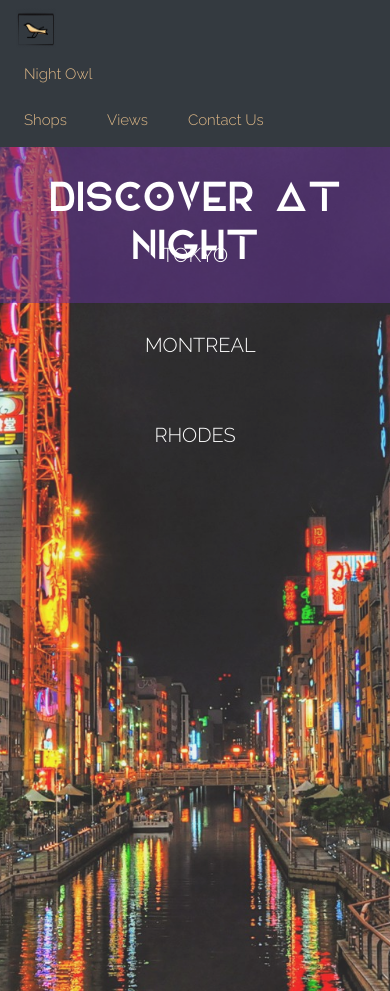
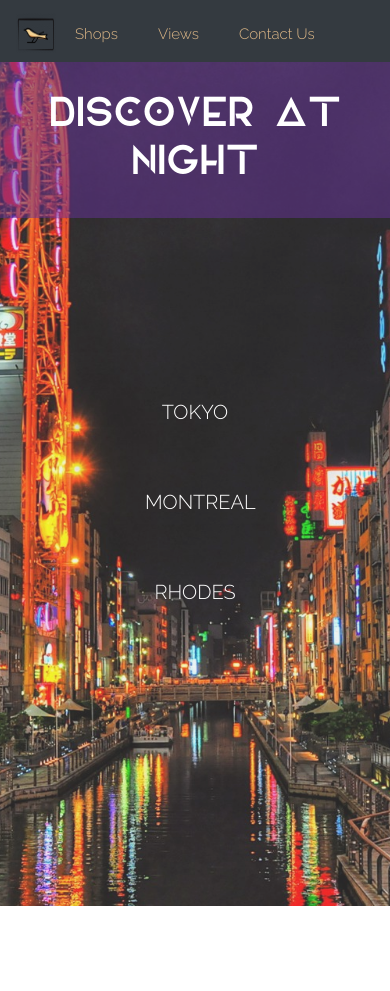
Before and after one commit to caitlinmb/Night-Owl, a plain HTML site: page index.html in a window 390 px wide. After the commit the page ends 906 px from the top, so only its background shows below. Drawn offline with nearby package versions, Linux system fonts and the light colour scheme.

Commit message:
more responsive

```diff
--- a/index.html
+++ b/index.html
@@ -16,7 +16,7 @@
                 <img src="icons/hieroglyphs_5-512.png" width="40" height="40" class="navbar-brand d-inline-block align-top" id="owl">
 <ul class="navbar-nav mr-auto">
         <li class="nav-item">
-                <a class="nav-link" href="#">Night Owl</a>
+                <a class="nav-link" href="#" id="name">Night Owl</a>
               </li>
 </ul>
 <ul class="navbar-nav ml-auto">
--- a/owl.css
+++ b/owl.css
@@ -111,11 +111,14 @@ body, html {
      text-align: center;
      display: block;
      position: absolute;
-     margin-top: -140px;
-     top: 45%;
+     top: 42%;
+
 
     }
 
+    #name {
+        display: none;
+    }
     .section {
         font-size: 20px;
     }
@@ -125,9 +128,57 @@ body, html {
 
     }
 
+    .navbar-nav {
+        display: inline-flex;
+        padding-right: 25px;
+    }
+
+    .navbar-brand {
+        margin-top: 5px;
+    }
+
+
+
+
  /*   #owl  {
         margin-left: 26px;
         margin-right: 15px;
     }*/
 
 }
+
+@media only screen and (max-width: 415px) {
+
+    .homepg {
+     text-align: center;
+     display: block;
+     position: absolute;
+     top: 50%;
+
+    }
+
+    .navbar-nav {
+        padding: 0px !important;
+        display: inline-flex;
+    }
+}
+
+@media only screen and (max-width: 360px) {
+
+    .homepg {
+     text-align: center;
+     display: block;
+     position: absolute;
+     top: 50%;
+
+    }
+
+    .navbar-nav {
+        padding: 0px !important;
+        display: inline-flex;
+    }
+
+    .nav-link {
+        padding: 10px 10px !important;
+    }
+}
```
